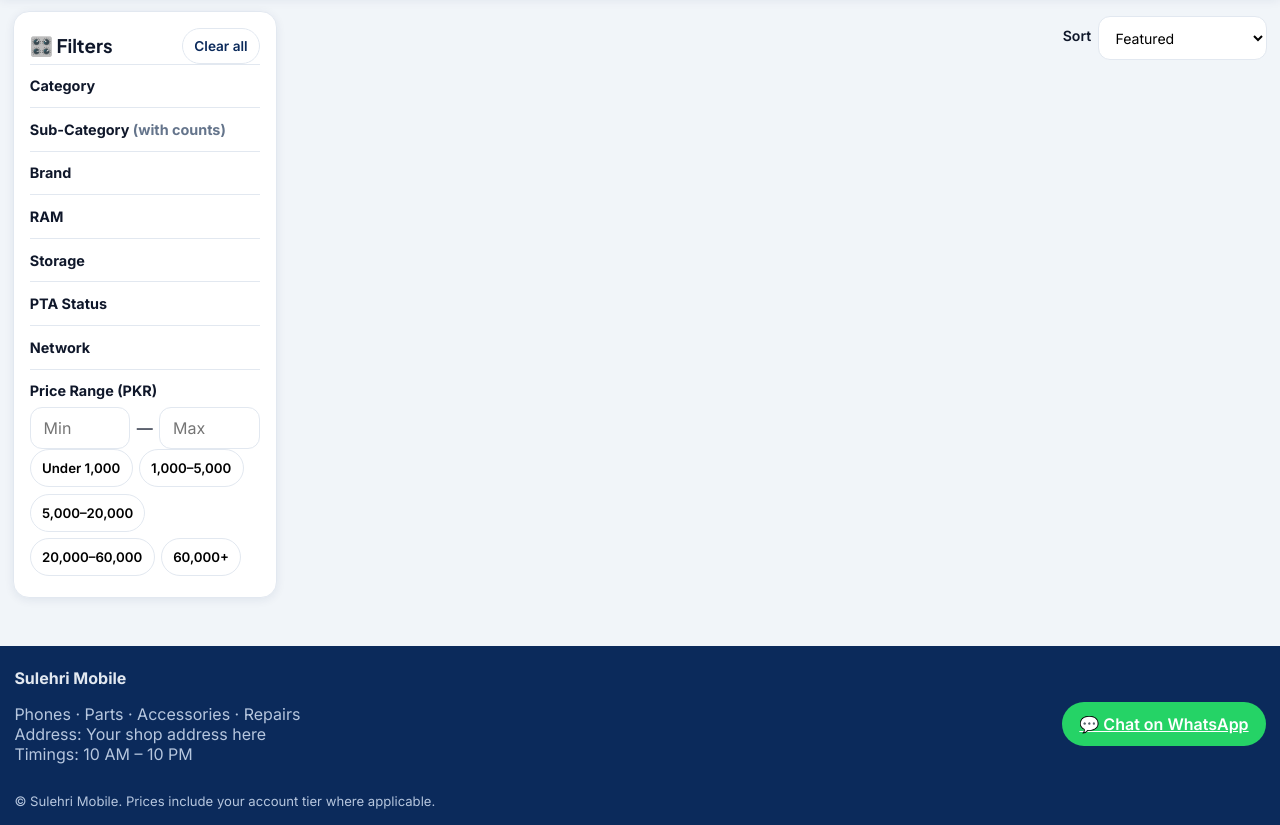
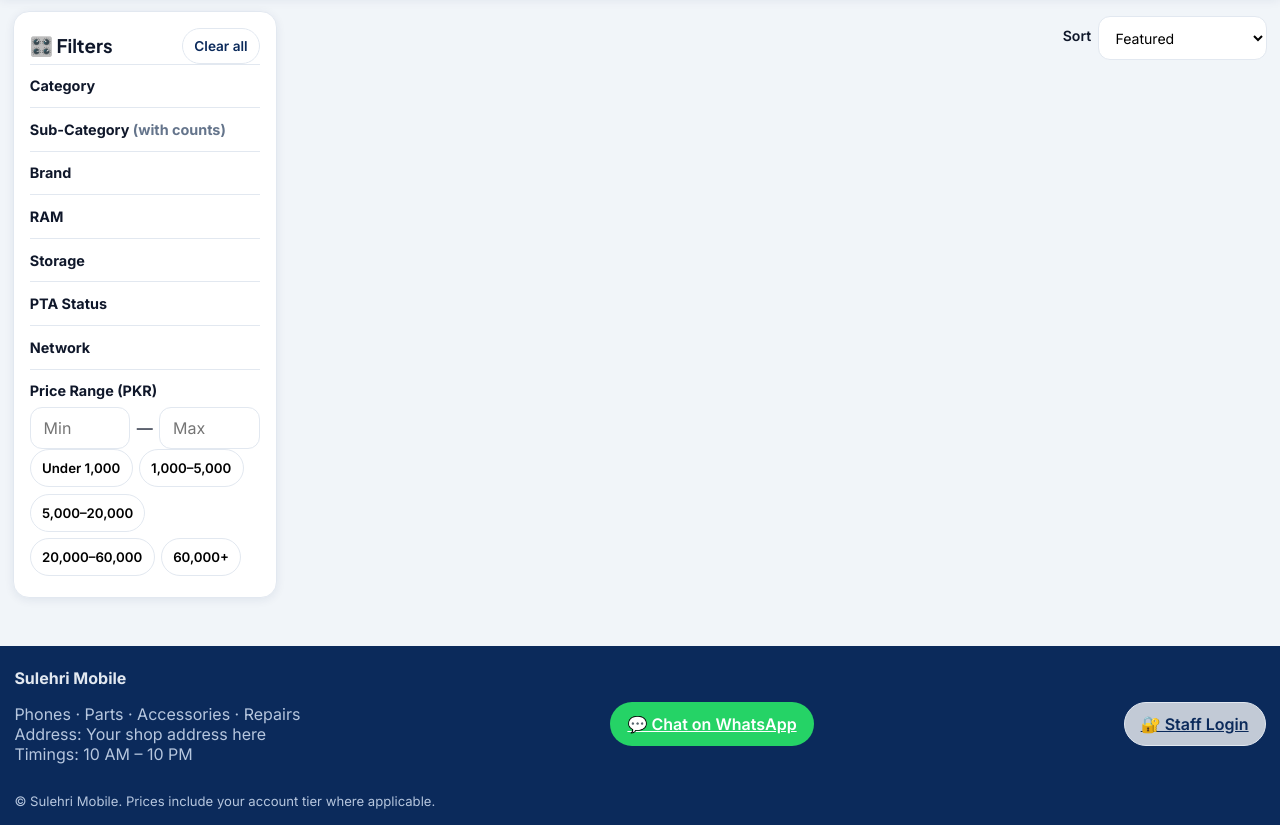
Before and after one commit to daoodali74444-glitch/sulehri-mobile, a plain HTML site: page accessories.html in a window 1280 px wide. Shown: the part 116-941 px from the top of the page. Drawn offline with Linux system fonts and the light colour scheme; no server answers.

Commit message:
Staff Login link in footer for app access

```diff
--- a/accessories.html
+++ b/accessories.html
@@ -370,6 +370,7 @@
       <p class="muted">Phones · Parts · Accessories · Repairs<br>Address: Your shop address here<br>Timings: 10 AM – 10 PM</p>
     </div>
     <a class="btn btn-whatsapp" id="waLink" href="#" target="_blank" rel="noopener">💬 Chat on WhatsApp</a>
+    <a class="btn btn-ghost" href="admin/admin.html">🔐 Staff Login</a>
   </div>
   <p class="muted small">© Sulehri Mobile. Prices include your account tier where applicable.</p>
 </footer>
```
Also changed, not shown: index.html (+1 -0 lines), mobile.html (+1 -0 lines), parts.html (+1 -0 lines), repairing.html (+1 -0 lines).
